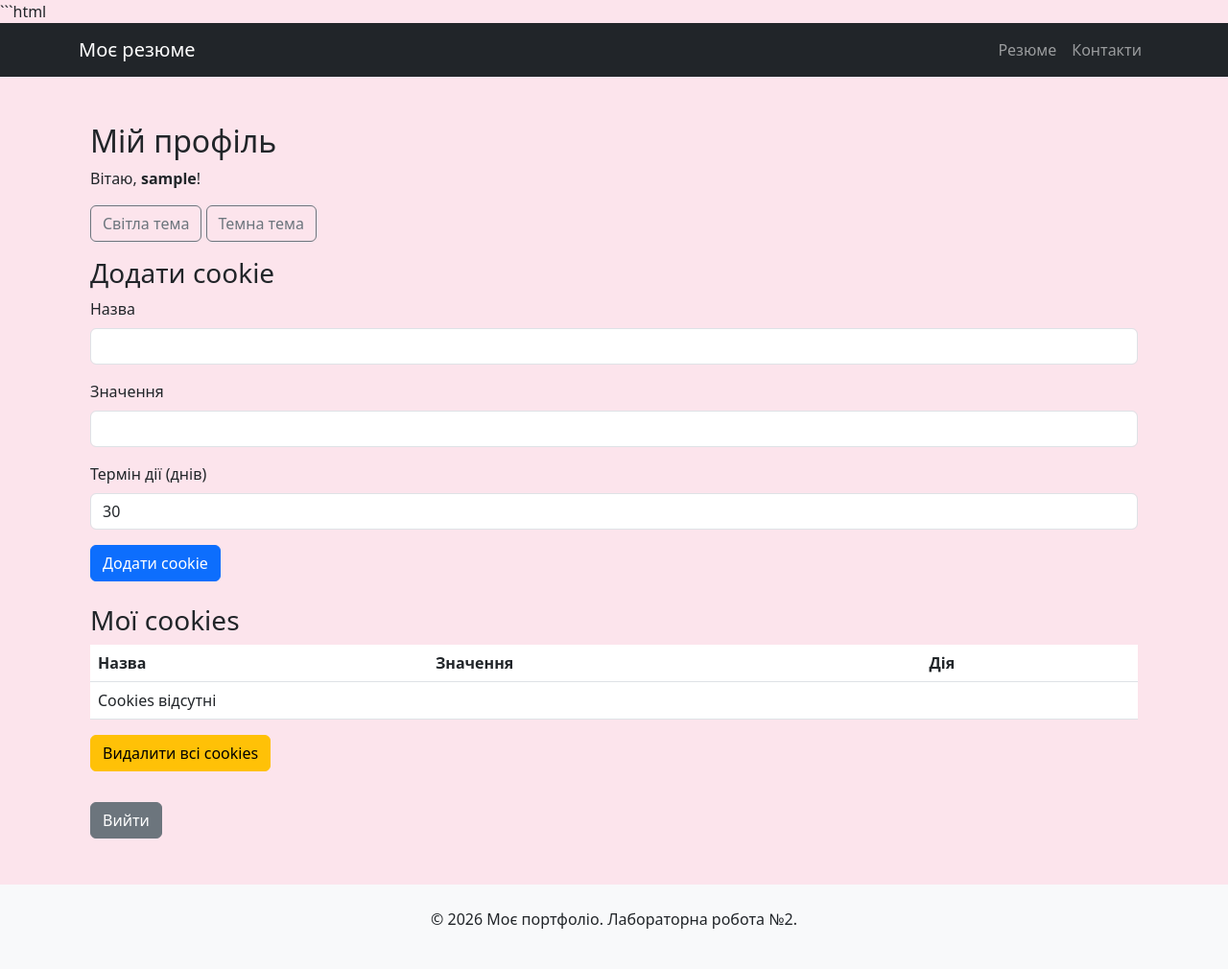
After one commit to julianna-mal/project-flask-2024, a Flask app: page /users/profile in a window 1280 px wide. The commit adds this page. Shown: the whole page at 96% size. Run offline with Flask 3, Linux system fonts and the light colour scheme; the visitor is signed in with stand-in values (Sample User, id 1).

Commit message:
Complete lab 4

````diff
--- /dev/null
+++ b/app/users/templates/users/profile.html
@@ -0,0 +1,85 @@
+```html
+{% extends "base.html" %}
+
+{% block title %}Профіль{% endblock %}
+
+{% block content %}
+<div class="container mt-5 profile-page {{ theme }}">
+    <h2>Мій профіль</h2>
+
+    <p>Вітаю, <strong>{{ username }}</strong>!</p>
+
+    <div class="mb-3">
+        <a href="{{ url_for('users.set_theme', theme='light') }}"
+           class="btn btn-outline-secondary">Світла тема</a>
+
+        <a href="{{ url_for('users.set_theme', theme='dark') }}"
+           class="btn btn-outline-secondary">Темна тема</a>
+    </div>
+
+    <h3>Додати cookie</h3>
+
+    <form method="POST" action="{{ url_for('users.add_cookie') }}">
+        <div class="mb-3">
+            <label for="key" class="form-label">Назва</label>
+            <input type="text" class="form-control" id="key" name="key" required>
+        </div>
+
+        <div class="mb-3">
+            <label for="value" class="form-label">Значення</label>
+            <input type="text" class="form-control" id="value" name="value" required>
+        </div>
+
+        <div class="mb-3">
+            <label for="days" class="form-label">Термін дії (днів)</label>
+            <input type="number" class="form-control" id="days" name="days"
+                   value="30" min="0" required>
+        </div>
+
+        <button type="submit" class="btn btn-primary">Додати cookie</button>
+    </form>
+
+    <h3 class="mt-4">Мої cookies</h3>
+
+    <table class="table">
+        <thead>
+            <tr>
+                <th>Назва</th>
+                <th>Значення</th>
+                <th>Дія</th>
+            </tr>
+        </thead>
+        <tbody>
+            {% for key, value in cookies.items() %}
+            <tr>
+                <td>{{ key }}</td>
+                <td>{{ value }}</td>
+                <td>
+                    <form method="POST" action="{{ url_for('users.delete_cookie') }}">
+                        <input type="hidden" name="key" value="{{ key }}">
+                        <button type="submit" class="btn btn-danger btn-sm">
+                            Видалити
+                        </button>
+                    </form>
+                </td>
+            </tr>
+            {% else %}
+            <tr>
+                <td colspan="3">Cookies відсутні</td>
+            </tr>
+            {% endfor %}
+        </tbody>
+    </table>
+
+    <form method="POST" action="{{ url_for('users.delete_cookie') }}">
+        <button type="submit" class="btn btn-warning">
+            Видалити всі cookies
+        </button>
+    </form>
+
+    <a href="{{ url_for('users.logout') }}" class="btn btn-secondary mt-3">
+        Вийти
+    </a>
+</div>
+{% endblock %}
+```
--- a/app/users/views.py
+++ b/app/users/views.py
@@ -1,5 +1,13 @@
-from flask import render_template, redirect, url_for, request
+
+from datetime import datetime, timedelta
+from flask import render_template, redirect, url_for, request, session, flash, make_response
 from . import user_bp
+
+
+# Дані для тестового входу
+USERNAME = "admin"
+PASSWORD = "12345"
+
 
 @user_bp.route("/hi/<string:name>")
 def greetings(name):
@@ -7,7 +15,100 @@ def greetings(name):
     age = request.args.get("age", None, type=int)
     return render_template("users/hi.html", name=name_upper, age=age)
 
+
 @user_bp.route("/admin")
 def admin():
     to_url = url_for("users.greetings", name="administrator", age=45, _external=True)
     return redirect(to_url)
+
+
+@user_bp.route("/login", methods=["GET", "POST"])
+def login():
+    if request.method == "POST":
+        username = request.form.get("username")
+        password = request.form.get("password")
+
+        if username == USERNAME and password == PASSWORD:
+            session["username"] = username
+            flash("Ви успішно увійшли!", "success")
+            return redirect(url_for("users.profile"))
+
+        flash("Неправильне ім'я користувача або пароль.", "error")
+        return redirect(url_for("users.login"))
+
+    return render_template("users/login.html")
+
+
+@user_bp.route("/profile")
+def profile():
+    if "username" not in session:
+        flash("Спочатку увійдіть у систему.", "warning")
+        return redirect(url_for("users.login"))
+
+    return render_template(
+        "users/profile.html",
+        username=session["username"],
+        cookies=request.cookies,
+        theme=session.get("theme", "light")
+    )
+
+
+@user_bp.route("/logout")
+def logout():
+    session.pop("username", None)
+    flash("Ви вийшли з системи.", "info")
+    return redirect(url_for("users.login"))
+
+
+@user_bp.route("/cookies/add", methods=["POST"])
+def add_cookie():
+    if "username" not in session:
+        flash("Спочатку увійдіть у систему.", "warning")
+        return redirect(url_for("users.login"))
+
+    key = request.form.get("key", "").strip()
+    value = request.form.get("value", "").strip()
+    days = request.form.get("days", "30", type=int)
+
+    if not key:
+        flash("Вкажіть назву cookie.", "error")
+        return redirect(url_for("users.profile"))
+
+    response = make_response(redirect(url_for("users.profile")))
+    expires = datetime.now() + timedelta(days=max(days, 0))
+    response.set_cookie(key, value, expires=expires)
+    flash("Cookie додано.", "success")
+    return response
+
+
+@user_bp.route("/cookies/delete", methods=["POST"])
+def delete_cookie():
+    if "username" not in session:
+        flash("Спочатку увійдіть у систему.", "warning")
+        return redirect(url_for("users.login"))
+
+    key = request.form.get("key", "").strip()
+    response = make_response(redirect(url_for("users.profile")))
+
+    if key:
+        response.delete_cookie(key)
+        flash("Cookie видалено.", "success")
+    else:
+        for cookie_name in request.cookies:
+            response.delete_cookie(cookie_name)
+        flash("Усі cookies видалено.", "success")
+
+    return response
+
+
+@user_bp.route("/profile/theme/<theme>")
+def set_theme(theme):
+    if "username" not in session:
+        flash("Спочатку увійдіть у систему.", "warning")
+        return redirect(url_for("users.login"))
+
+    if theme in ["light", "dark"]:
+        session["theme"] = theme
+        flash("Тему оформлення змінено.", "success")
+
+    return redirect(url_for("users.profile"))
````
Also changed, not shown: app/static/css/styles.css (+33 -0 lines), app/users/templates/users/login.html (added, +41 -0 lines).
